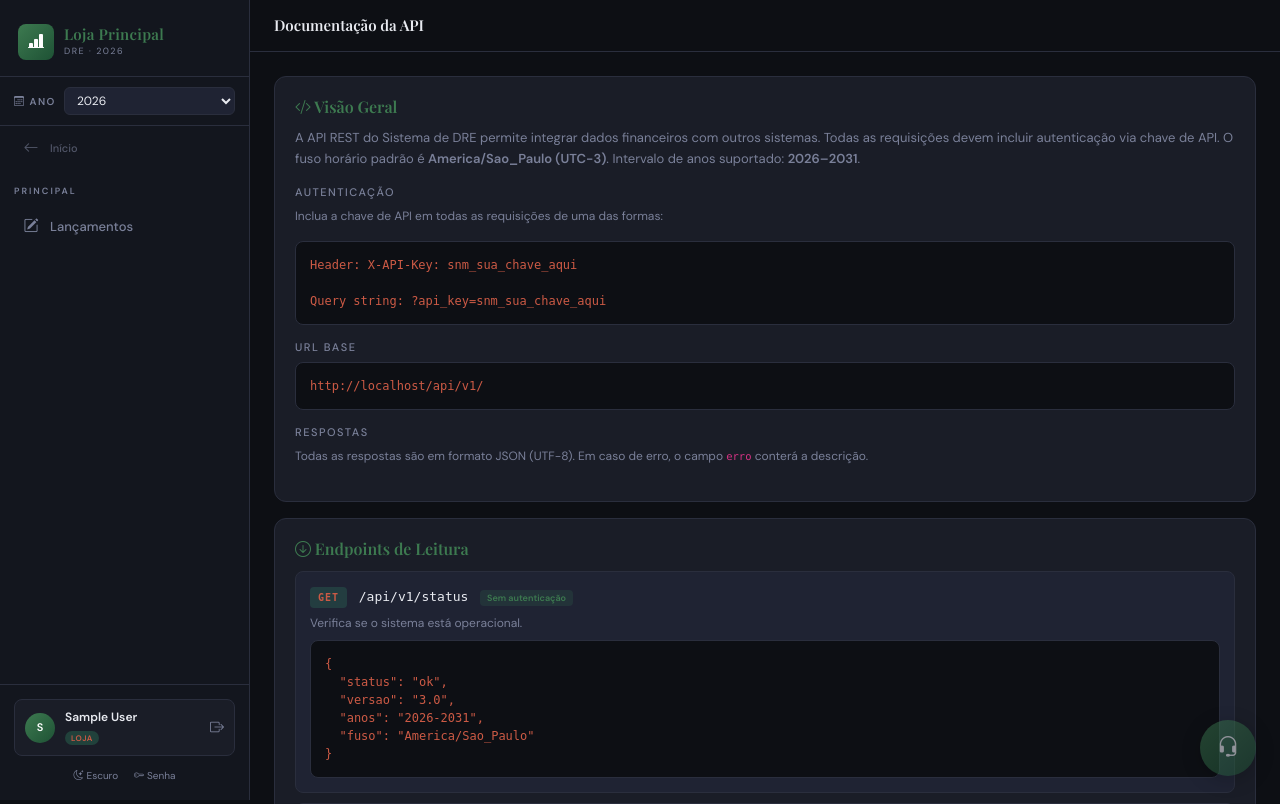
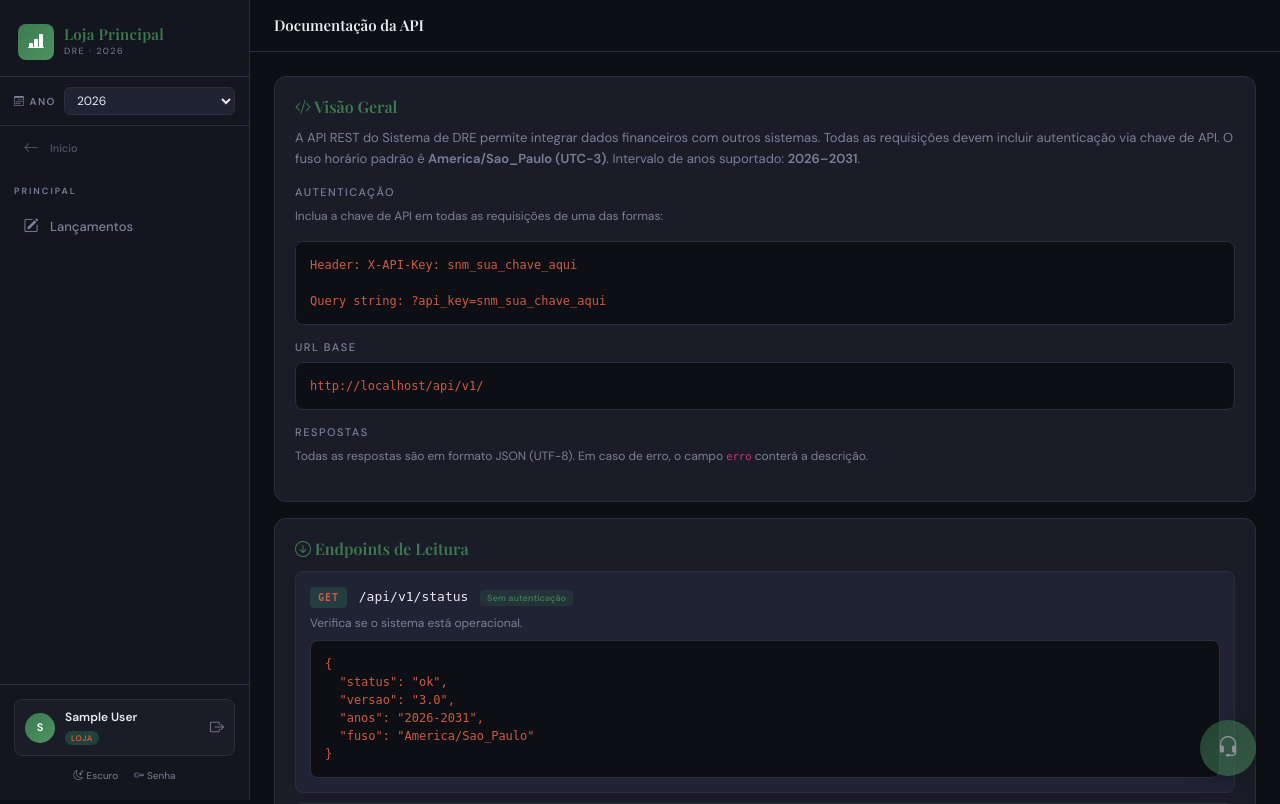
Before and after one commit to EvelynCFReal/sistema-dre, a Flask app: page /api/docs in a window 1280 px wide. Shown: the top 804 px of the page. Run offline with Flask 3, Linux system fonts and the light colour scheme; the visitor is signed in with stand-in values (Sample User, id 1); data comes from the database, SQL or seed files in the repository; data that the repository does not hold is empty.

Commit message:
Auto-update

```diff
--- a/sistema/templates/base.html
+++ b/sistema/templates/base.html
@@ -51,7 +51,7 @@ body{background:var(--bg);color:var(--text);font-family:'DM Sans',sans-serif;fon
 .sidebar-logo img{width:36px;height:36px;border-radius:8px;object-fit:cover}
 .sidebar-logo .logo-placeholder{
   width:36px;height:36px;border-radius:8px;
-  background:linear-gradient(135deg,var(--gold),#1e5235);
+  background:linear-gradient(135deg,var(--gold),var(--gold2));
   display:flex;align-items:center;justify-content:center;
   font-size:16px;color:#fff;flex-shrink:0;
 }
@@ -101,7 +101,7 @@ body{background:var(--bg);color:var(--text);font-family:'DM Sans',sans-serif;fon
 .sidebar-footer{margin-top:auto;padding:14px;border-top:1px solid var(--border)}
 .user-pill{display:flex;align-items:center;gap:10px;padding:8px 10px;
   background:var(--card);border-radius:8px;border:1px solid var(--border)}
-.user-avatar{width:30px;height:30px;border-radius:50%;background:linear-gradient(135deg,var(--gold),#1e5235);
+.user-avatar{width:30px;height:30px;border-radius:50%;background:linear-gradient(135deg,var(--gold),var(--gold2));
   display:flex;align-items:center;justify-content:center;font-size:11px;font-weight:700;color:#fff;flex-shrink:0}
 .user-info{flex:1;min-width:0}
 .user-name{font-size:12px;font-weight:600;white-space:nowrap;overflow:hidden;text-overflow:ellipsis}
@@ -439,7 +439,7 @@ document.querySelectorAll('#sidebar .nav-item, #sidebar .nav-mes').forEach(funct
 #chatFab{
   position:fixed;bottom:24px;right:24px;z-index:9999;
   width:56px;height:56px;border-radius:50%;border:none;
-  background:linear-gradient(135deg,var(--gold),#1e5235);
+  background:linear-gradient(135deg,var(--gold),var(--gold2));
   color:#fff;font-size:22px;cursor:pointer;
   display:flex;align-items:center;justify-content:center;
   box-shadow:0 4px 20px rgba(0,0,0,.4);transition:all .3s;
@@ -467,7 +467,7 @@ document.querySelectorAll('#sidebar .nav-item, #sidebar .nav-mes').forEach(funct
 #chatWidget .cw-header-info{display:flex;align-items:center;gap:10px}
 #chatWidget .cw-avatar{
   width:32px;height:32px;border-radius:50%;
-  background:linear-gradient(135deg,var(--gold),#1e5235);
+  background:linear-gradient(135deg,var(--gold),var(--gold2));
   display:flex;align-items:center;justify-content:center;
   font-size:14px;color:#fff;flex-shrink:0
 }
```
